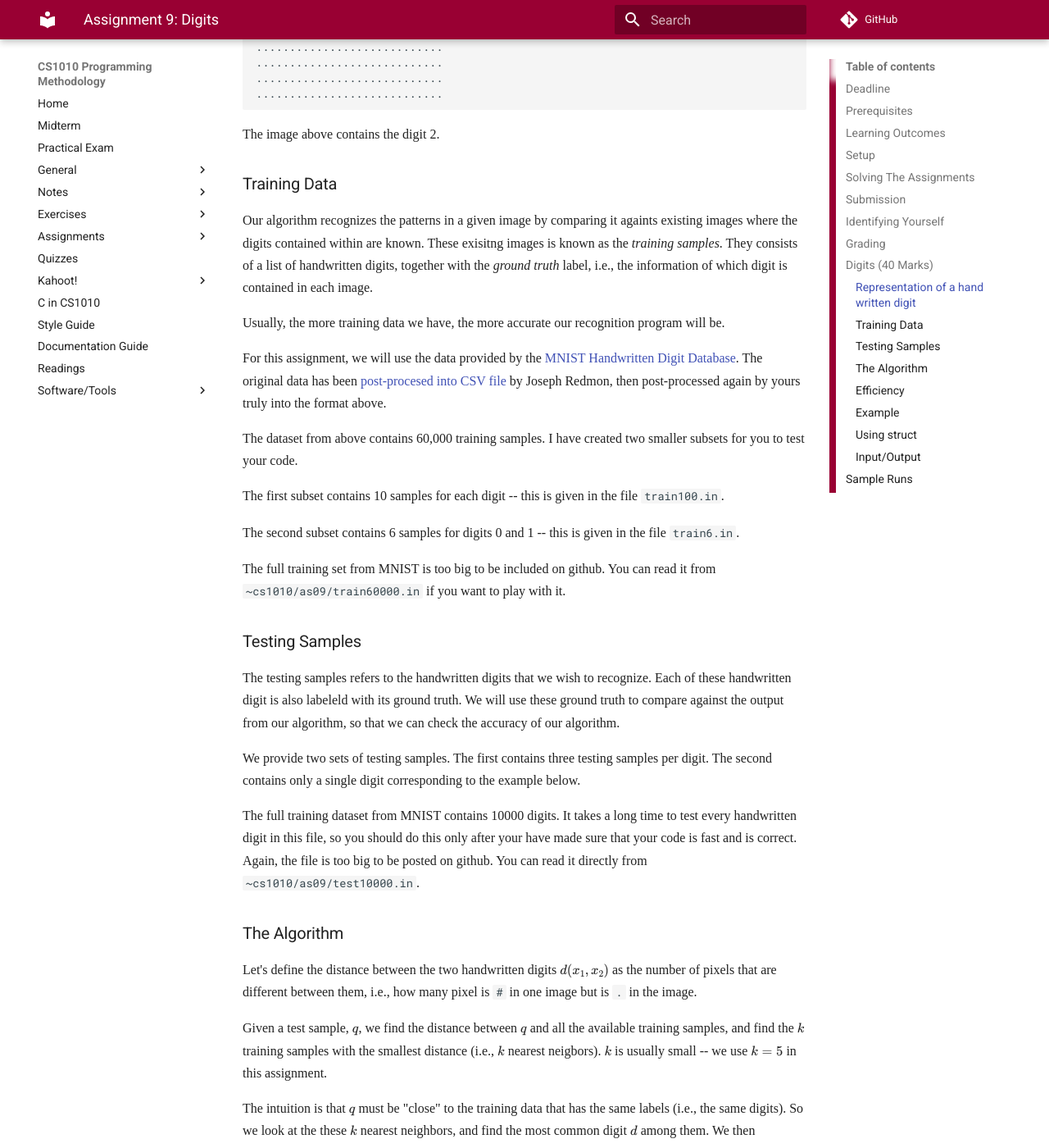
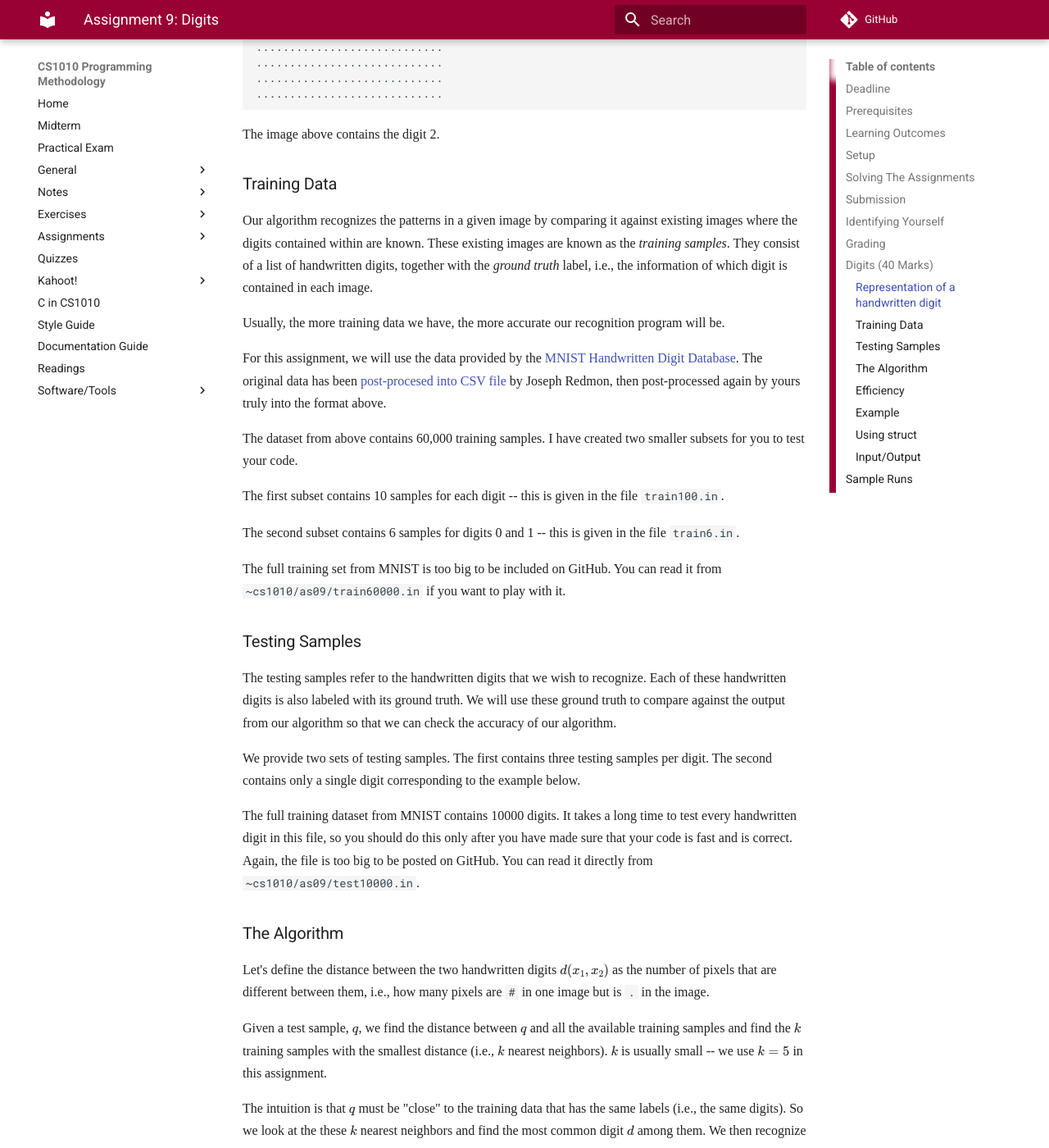
Before and after one commit to LL-Pengfei/CS1010-AY1819S1-Personal, an MkDocs documentation site: the page built from docs/as09.md, in a window 1280 px wide and 1400 px high, scrolled down 3736 px. Shown: the whole window at 82% size. Built offline with MkDocs 1.6.1 and Material for MkDocs 9.7.7, drawn with Linux system fonts in a browser that asks for light colours; nearby versions of some CDN libraries; some web fonts are replaced; formulas are drawn with MathJax 3; comment, search, counter and statistics services are not loaded; old or Windows-style settings are respelled for this version of MkDocs; some of the changed text lies outside the part shown.

Commit message:
Update as09.md

````diff
--- a/docs/as09.md
+++ b/docs/as09.md
@@ -72,22 +72,22 @@
 - Design (8 marks): You should break down your program into smaller functions, each one performs a single coherent task or solves a well-defined subproblem.  You should avoid repetitive code that can be factored out as a function.  Writing everything in a single long function `main` or cutting-and-pasting code would likely cause you to lose marks for this criteria.
 - Efficiency (8 marks): Your code should run within the efficiency bound (given in big-O notation) and avoid redundant work or repetitive work.
 - Correctness (8 marks): Correctness here is defined in the broad sense of using the various programming constructs in C (type, function, variable, loops, arrays, {++ struct ++}, pointers, conditionals, arithmetic expressions, logical expressions) _properly_, not just producing the correct output and bug-free.
-- Style (8 marks): 8 marks is given by default but we may deduct marks if you have a serious violation of the style guideline.  Please refer to the [CS1010 C Style Guide](style.md) and follow the recommended guideline.
-- Documentation (8 marks): 8 marks is given by efault, but we will deduct marks if you do not document the functions in your code properly.  Please refer to the [documentation](documentation.md) and follow the recommended format.  We have added the compilation flag `-Wdocumentation` to help you identify documentation errors.  You need to explain the purpose of every file, function, and parameter.  Logic in your code that is not obvious should be explained as well.
+- Style (8 marks): 8 marks are given by default but we may deduct marks if you have a serious violation of the style guideline.  Please refer to the [CS1010 C Style Guide](style.md) and follow the recommended guideline.
+- Documentation (8 marks): 8 marks are given by default, but we will deduct marks if you do not document the functions in your code properly.  Please refer to the [documentation](documentation.md) and follow the recommended format.  We have added the compilation flag `-Wdocumentation` to help you identify documentation errors.  You need to explain the purpose of every file, function, and parameter.  Logic in your code that is not obvious should be explained as well.
 
-Note that the default marks on documentation and style are given on the condition that you have made a good attempt at solving the problem and your solution is reasonably close to correct.  This is to prevent students submitting an arbitrary program to claim 16 marks :)
+Note that the default marks on documentation and style are given on the condition that you have made a good attempt at solving the problem and your solution is reasonably close to correct.  This is to prevent students from submitting an arbitrary program to claim 16 marks :)
 
 We reserve the right to penalize students for using banned C syntax in the assignments.  In addition, each grader at his or her own discretion can penalize students for repeating mistakes / bad practices from the student's past assignments (even if it was just a warning with no marks deducted in the earlier assignments).
 
 ## Digits (40 Marks)
 
-We started CS1010 with an assignment question on digits, so it is fitting that we ends with one.
+We started CS1010 with an assignment question on digits, so it is fitting that we end with one.
 
-In this assignment, your goal is to write a program that can recognize handwritten digits.  This is a classic problem in pattern recognition and machine learning.  The state of the art techniques can now achieve recognition rate of over 99%.  We, however, will implement a simple algorithm called $k$-nearest neighbor algorithm, which has lower accuracy but is simple enough to be a freshmen intro to programming assignment!
+In this assignment, your goal is to write a program that can recognize handwritten digits.  This is a classic problem in pattern recognition and machine learning.  The state of the art techniques can now achieve a recognition rate of over 99%.  We, however, will implement a simple algorithm called $k$-nearest neighbor algorithm, which has lower accuracy but is simple enough to be a freshmen intro to programming assignment!
 
 Here is how it works.
 
-### Representation of a hand written digit
+### Representation of a handwritten digit
 
 A handwritten digit is an image, represented as a 28x28 array of characters, consisting of `.` and `#`.  An example is:
 
@@ -125,7 +125,7 @@
 The image above contains the digit 2.
 
 ### Training Data
-Our algorithm recognizes the patterns in a given image by comparing it againts existing images where the digits contained within are known.  These exisitng images is known as the _training samples_.  They consists of a list of handwritten digits, together with the _ground truth_ label, i.e., the information of which digit is contained in each image.
+Our algorithm recognizes the patterns in a given image by comparing it against existing images where the digits contained within are known.  These existing images are known as the _training samples_.  They consist of a list of handwritten digits, together with the _ground truth_ label, i.e., the information of which digit is contained in each image.
 
 Usually, the more training data we have, the more accurate our recognition program will be.
 
@@ -137,28 +137,28 @@
 
 The second subset contains 6 samples for digits 0 and 1 -- this is given in the file `train6.in`.
 
-The full training set from MNIST is too big to be included on github.  You can read it from `~cs1010/as09/train60000.in` if you want to play with it.
+The full training set from MNIST is too big to be included on GitHub.  You can read it from `~cs1010/as09/train60000.in` if you want to play with it.
 
 ### Testing Samples
-The testing samples refers to the handwritten digits that we wish to recognize.  Each of these handwritten digit is also labeleld with its ground truth.  We will use these ground truth to compare against the output from our algorithm, so that we can check the accuracy of our algorithm.
+The testing samples refer to the handwritten digits that we wish to recognize.  Each of these handwritten digits is also labeled with its ground truth.  We will use these ground truth to compare against the output from our algorithm so that we can check the accuracy of our algorithm.
 
 We provide two sets of testing samples.  The first contains three testing samples per digit.  The second contains only a single digit corresponding to the example below.
 
-The full training dataset from MNIST contains 10000 digits.  It takes a long time to test every handwritten digit in this file, so you should do this only after your have made sure that your code is fast and is correct.  Again, the file is too big to be posted on github.  You can read it directly from `~cs1010/as09/test10000.in`.
+The full training dataset from MNIST contains 10000 digits.  It takes a long time to test every handwritten digit in this file, so you should do this only after you have made sure that your code is fast and is correct.  Again, the file is too big to be posted on GitHub.  You can read it directly from `~cs1010/as09/test10000.in`.
 
 ### The Algorithm
 
-Let's define the distance between the two handwritten digits $d(x_1, x_2)$ as the number of pixels that are different between them, i.e., how many pixel is `#` in one image but is `.` in the image.
+Let's define the distance between the two handwritten digits $d(x_1, x_2)$ as the number of pixels that are different between them, i.e., how many pixels are `#` in one image but is `.` in the image.
 
-Given a test sample, $q$, we find the distance between $q$ and all the available training samples, and find the $k$ training samples with the smallest distance (i.e., $k$ nearest neigbors).  $k$ is usually small -- we use $k = 5$ in this assignment.
+Given a test sample, $q$, we find the distance between $q$ and all the available training samples and find the $k$ training samples with the smallest distance (i.e., $k$ nearest neighbors).  $k$ is usually small -- we use $k = 5$ in this assignment.
 
-The intuition is that $q$ must be "close" to the training data that has the same labels (i.e., the same digits).  So we look at the these $k$ nearest neighbors, and find the most common digit $d$ among them.   We then recognize $q$ as containing the digit $d$.  If the most common digit is not unique, then we break ties by returning the smaller digit (we should return the closer digit, but let's do this for simplicity).
+The intuition is that $q$ must be "close" to the training data that has the same labels (i.e., the same digits).  So we look at the these $k$ nearest neighbors and find the most common digit $d$ among them.   We then recognize $q$ as containing the digit $d$.  If the most common digit is not unique, then we break ties by returning the smaller digit (we should return the closer digit, but let's do this for simplicity).
 
 ### Efficiency
 
 Suppose we have $n$ training samples, recognizing a digit should take no more than $O(kn)$ time (or $O(n)$ since $k$ is a constant).
 
-There is also an opportunity to stop early the calculation of distance between two handwritten digits if the distance is too large, pruning away redundant work.
+There is also an opportunity to stop early the calculation of the distance between two handwritten digits if the distance is too large, pruning away redundant work.
 
 ### Example
 
@@ -387,17 +387,17 @@
 
 - A positive integer $n$, corresponding to the number of training samples,
 - then repeatedly read $n$ handwritten digits, containing:
-    - a label corresponding to the digit in next image (a number between 0 - 9)
-	- 28 lines of texts, consisting of '.' and '#' only, representing a handwritten digit
+    - a label corresponding to the digit in the next image (a number between 0 - 9)
+    - 28 lines of texts, consisting of '.' and '#' only, representing a handwritten digit
 - followed by another positive integer $m$, corresponding to the number testing samples,
 - then repeatedly read $m$ handwritten digits, containing:
-    - a label corresponding to the digit in next image (a number between 0 - 9)
-	- 28 lines of texts, consisting of '.' and '#' only, representing a handwritten digit
+    - a label corresponding to the digit in the next image (a number between 0 - 9)
+    - 28 lines of texts, consisting of '.' and '#' only, representing a handwritten digit
 
 Then prints, to the standard output, the following:
 
 For each testing sample,
-- print the digit it is labelled as, followed by a space, followed by the digit it is recognized as
+- print the digit it is labeled as, followed by a space, followed by the digit it is recognized as
 
 Finally, print a `double` value that corresponds to the accuracy, i.e, the percentage of training samples correctly recognized.
 
@@ -409,9 +409,9 @@
 cat <training samples> <testing samples> | ./digits
 ```
 
-We use `cat` which concatenate two files into one to pass both the training samples and testing samples into the program using pipe `|`.  If this sounds familiar, you have seen pipe before in [Exercise 3](https://nus-cs1010.github.io/1819-s1/ex03/index.html#bonus-unix-pipe).
+We use `cat` which concatenate two files into one to pass both the training samples and testing samples into the program using the pipe `|`.  If this sounds familiar, you have seen pipe before in [Exercise 3](https://nus-cs1010.github.io/1819-s1/ex03/index.html#bonus-unix-pipe).
 
-The name convention for the output files is different for this assignment.  The name is formatted as X-Y.out where X is refers to the training samples `trainX.in` and Y refers to the testing samples `testY.in`.
+The name convention for the output files is different for this assignment.  The name is formatted as X-Y.out where X refers to the training samples `trainX.in` and Y refers to the testing samples `testY.in`.
 
 ## Sample Runs
 
````
Also changed, not shown: other parts of docs/as09.md (+2 -2 lines).
